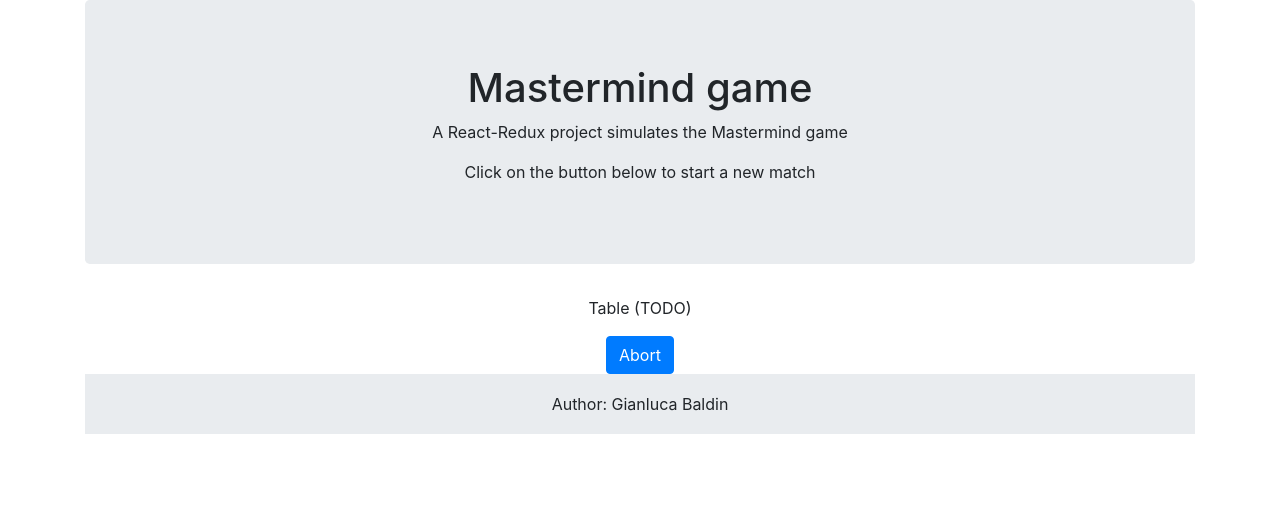
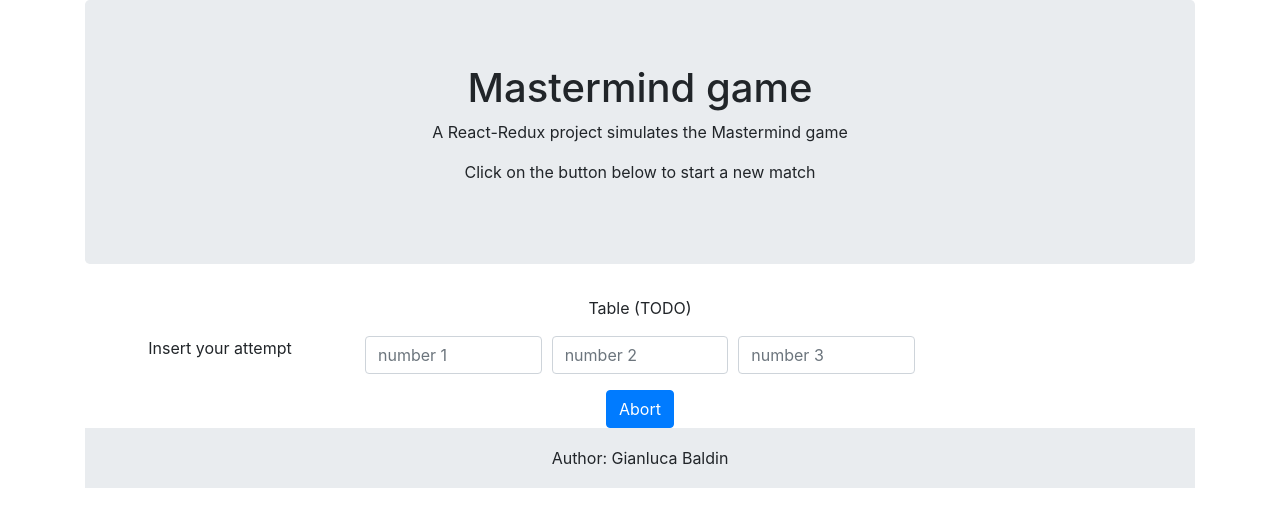
Before and after one commit to gianlucabaldin/mastermind, a React (Create React App) app: page / in a window 1280 px wide. Both pictures are taken after a click on the button "Start". Shown: the top 526 px of the page. Built offline with nearby package versions, Linux system fonts and the light colour scheme.

Commit message:
Inserted attempt structure in Board (WIP)

```diff
--- a/src/components/Board.js
+++ b/src/components/Board.js
@@ -1,5 +1,5 @@
 import React from "react";
-import { Table, Row, Col, Button } from "react-bootstrap";
+import { Table, Row, Col, Button, Form } from "react-bootstrap";
 import { connect } from "react-redux";
 import { start, abort } from "../store/actions/mastermindActions";
 import PropTypes from "prop-types";
@@ -14,7 +14,7 @@
           </Button>
         </Col>
       </Row>
-    )
+    );
   } else {
     return (
       <>
@@ -23,20 +23,36 @@
             <Table>Table (TODO)</Table>
           </Col>
         </Row>
-        <Row>
-        <Col>
+
+        <Form>
+          <Form.Row>
+            <Form.Group as={Col} xs={3} controlId="formGridEmail">
+              <Form.Label >Insert your attempt</Form.Label>
+            </Form.Group>
+            <Form.Group as={Col} xs={2} controlId="formGridEmail">
+              {/* <Form.Label>Email</Form.Label> */}
+              <Form.Control type="text" placeholder="number 1" />
+            </Form.Group>
+            <Form.Group as={Col} xs={2} controlId="formGridEmail">
+              {/* <Form.Label>Email</Form.Label> */}
+              <Form.Control type="text" placeholder="number 2" />
+            </Form.Group>
+            <Form.Group as={Col} xs={2} controlId="formGridEmail">
+              {/* <Form.Label>Email</Form.Label> */}
+              <Form.Control type="text" placeholder="number 3" />
+            </Form.Group>
+          </Form.Row>
           <Button variant="primary" onClick={() => abort()}>
             Abort
           </Button>
-        </Col>
-      </Row>
+        </Form>
       </>
     );
   }
 };
 
 const mapStateToProps = ({ reducer }) => ({
-  playing: reducer.playing,
+  playing: reducer.playing
 });
 
 const mapDispatchToProps = {
```
